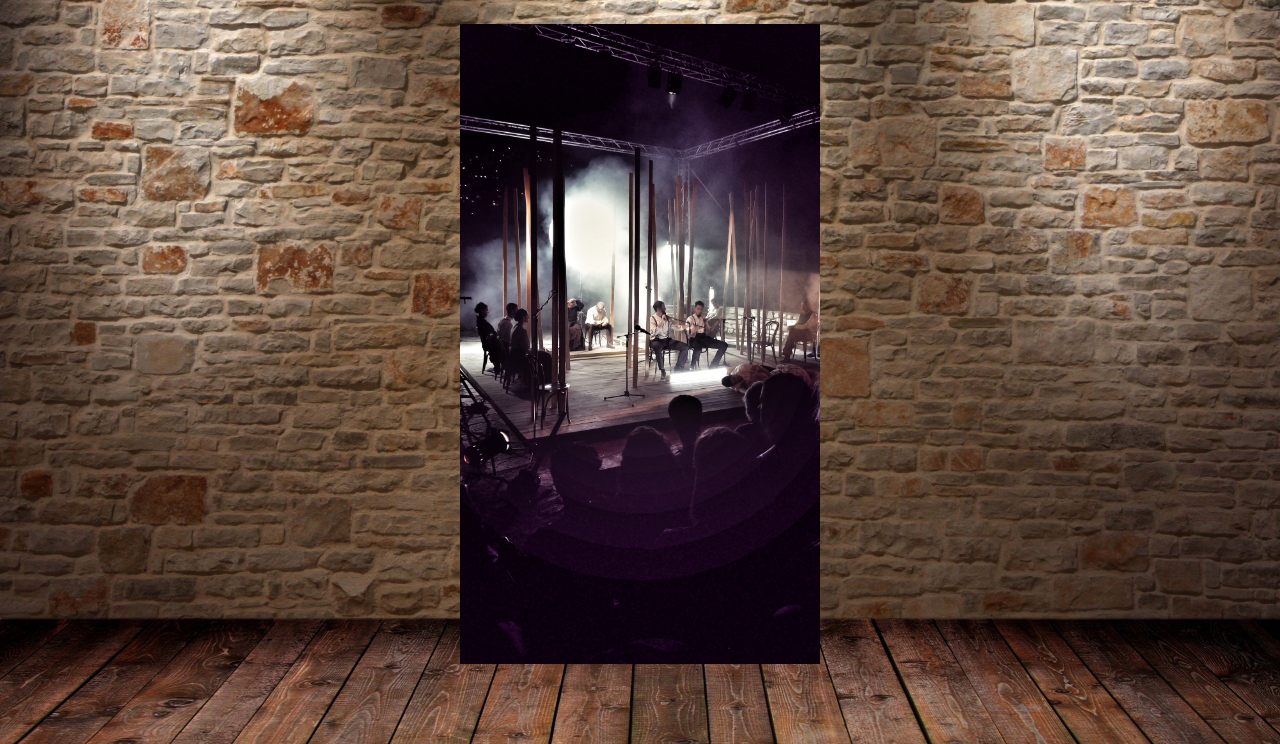
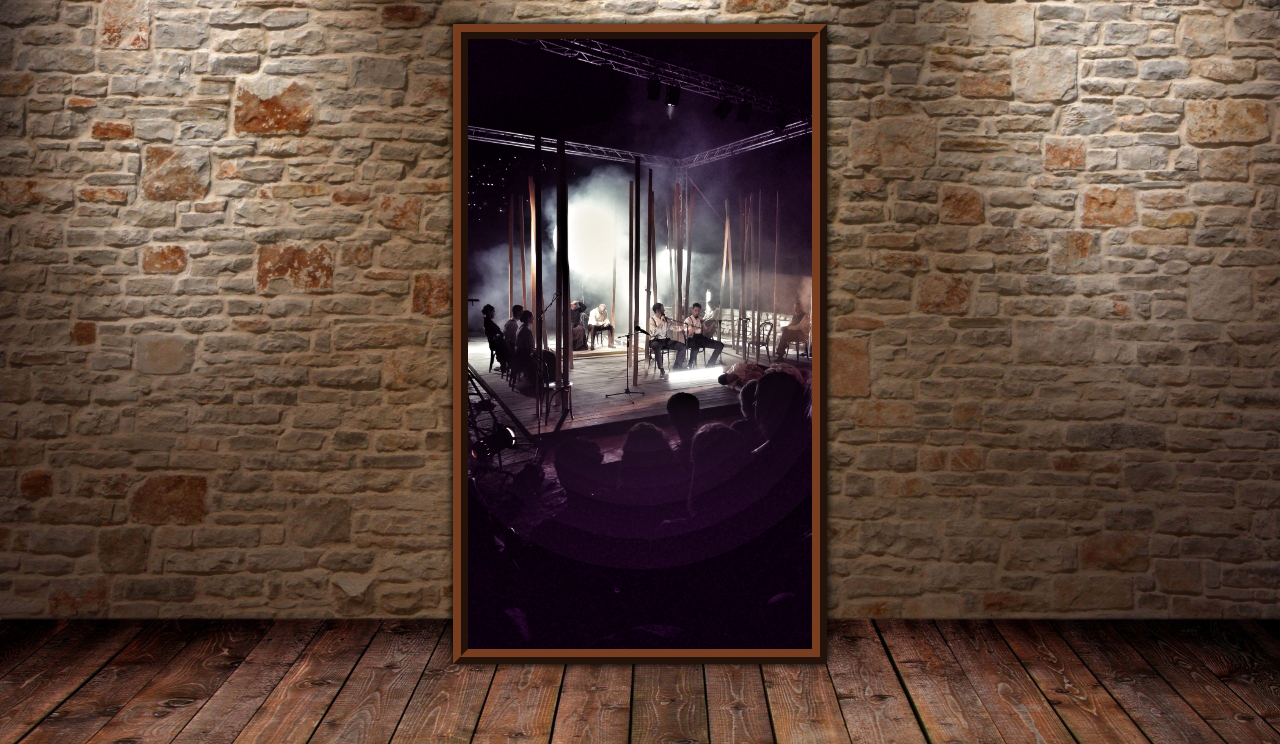
Before and after one commit to ediinam/ediinam.github.io, a PHP site: page /Galerija/slideshow.html in a window 1280 px wide. Shown: the part 56-800 px from the top of the page. Run offline with PHP 8.4, Linux system fonts and the light colour scheme.

Commit message:
Update main.css

```diff
--- a/Galerija/main.css
+++ b/Galerija/main.css
@@ -32,9 +32,12 @@ body {
 img {
   display: none;
   object-fit: contain;
-  width: 100%;
   height: 100%;
   margin: 0 auto;
+  border:15px ridge #783e1f;
+  -webkit-box-shadow:4px 10px 80px 2px #040000 inset,0px 0px 7px 1px #000400 ;
+  -moz-box-shadow:4px 10px 80px 2px #040000 inset,0px 0px 7px 1px #000400 ;
+  box-shadow:4px 10px 80px 2px #040000 inset,0px 0px 7px 1px #000400 ;
 }
 
 .prikaz {
@@ -54,6 +57,15 @@ img {
   20% {
     transform: translateX(0);
   }
+  50%{
+    transform:rotateY(0deg);
+  }
+  65%{
+    transform:rotateY(180deg);
+  }
+  80%{
+      transform:rotateY(0deg);
+  }
   90% {
     transform: translateX(0);
   }
```
